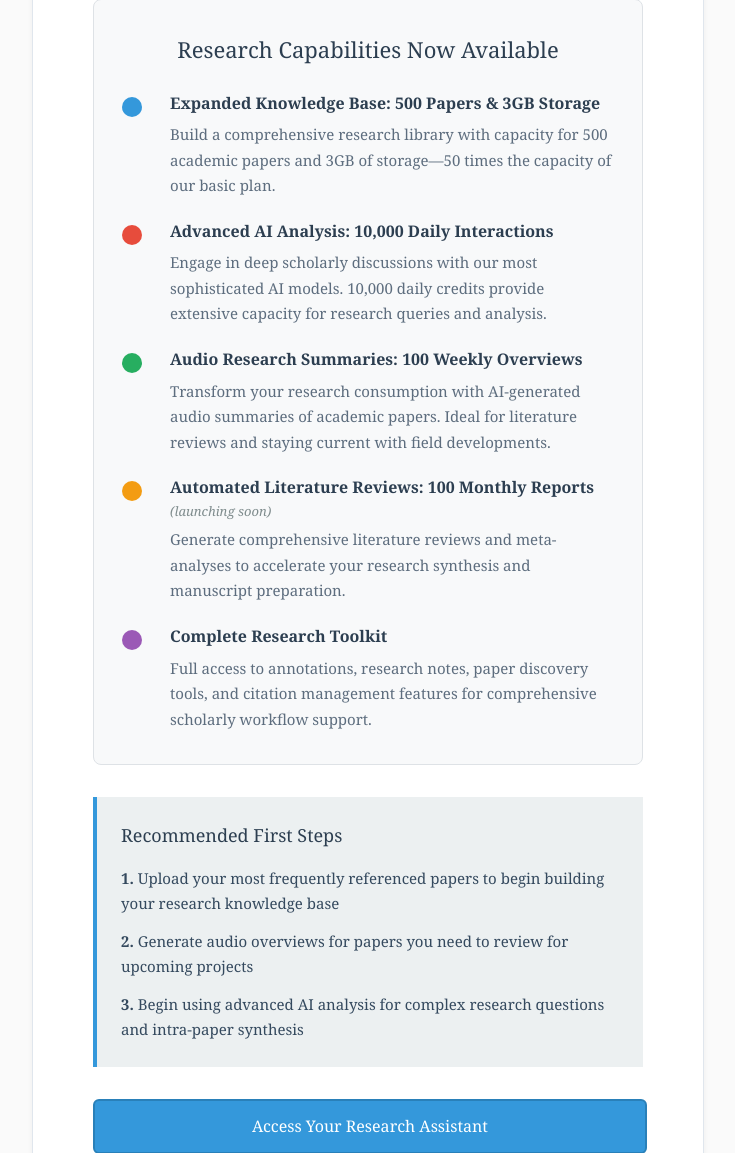
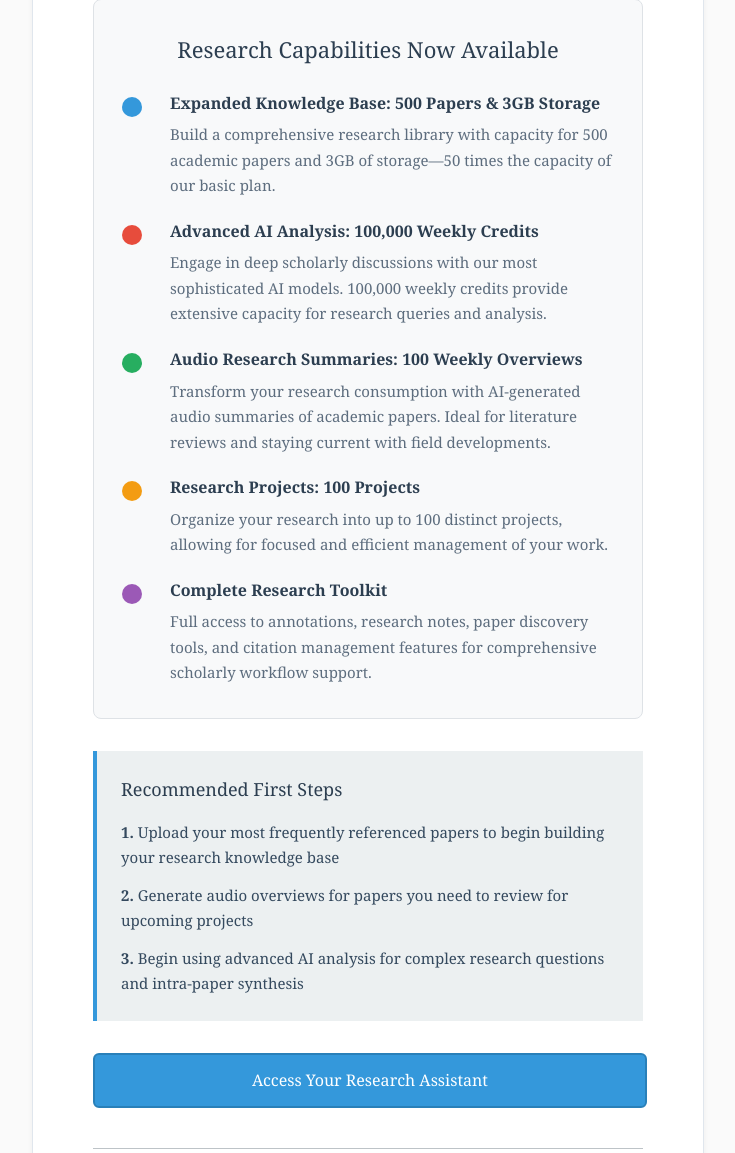
Before and after one commit to khoj-ai/openpaper, a Python web app: template server/app/helpers/templates/subscription_welcome.html in a window 1280 px wide. Shown: the part 398-1551 px from the top of the page, without its empty margins (272-1007 px from the left). Run offline with Jinja, Linux system fonts and the light colour scheme; the template is opened without the code that fills it, so the values that code supplies are empty.

Commit message:
update the subscription email template

```diff
--- a/server/app/helpers/templates/subscription_welcome.html
+++ b/server/app/helpers/templates/subscription_welcome.html
@@ -100,10 +100,10 @@
                                 </td>
                                 <td style="padding-left:16px">
                                   <p style="font-size:16px;font-weight:600;color:#2c3e50;margin:0 0 6px;font-family:Georgia, 'Times New Roman', serif">
-                                    Advanced AI Analysis: 10,000 Daily Interactions
+                                    Advanced AI Analysis: 100,000 Weekly Credits
                                   </p>
                                   <p style="font-size:15px;line-height:1.7;color:#5d6d7e;margin:0">
-                                    Engage in deep scholarly discussions with our most sophisticated AI models. 10,000 daily credits provide extensive capacity for research queries and analysis.
+                                    Engage in deep scholarly discussions with our most sophisticated AI models. 100,000 weekly credits provide extensive capacity for research queries and analysis.
                                   </p>
                                 </td>
                               </tr>
@@ -134,10 +134,10 @@
                                 </td>
                                 <td style="padding-left:16px">
                                   <p style="font-size:16px;font-weight:600;color:#2c3e50;margin:0 0 6px;font-family:Georgia, 'Times New Roman', serif">
-                                    Automated Literature Reviews: 100 Monthly Reports <span style="font-size:13px;font-weight:400;color:#7f8c8d;font-style:italic">(launching soon)</span>
+                                    Research Projects: 100 Projects
                                   </p>
                                   <p style="font-size:15px;line-height:1.7;color:#5d6d7e;margin:0">
-                                    Generate comprehensive literature reviews and meta-analyses to accelerate your research synthesis and manuscript preparation.
+                                    Organize your research into up to 100 distinct projects, allowing for focused and efficient management of your work.
                                   </p>
                                 </td>
                               </tr>
```
